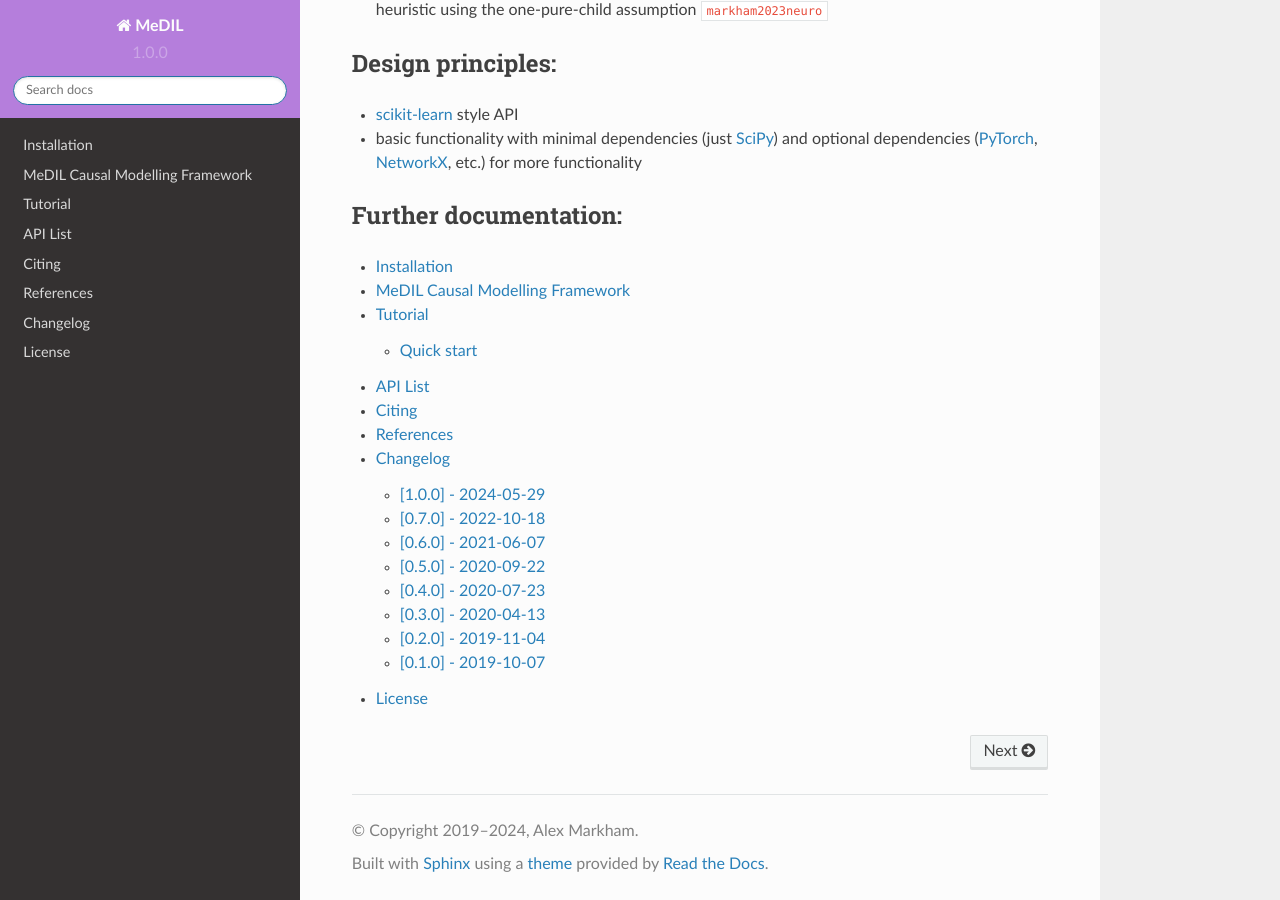
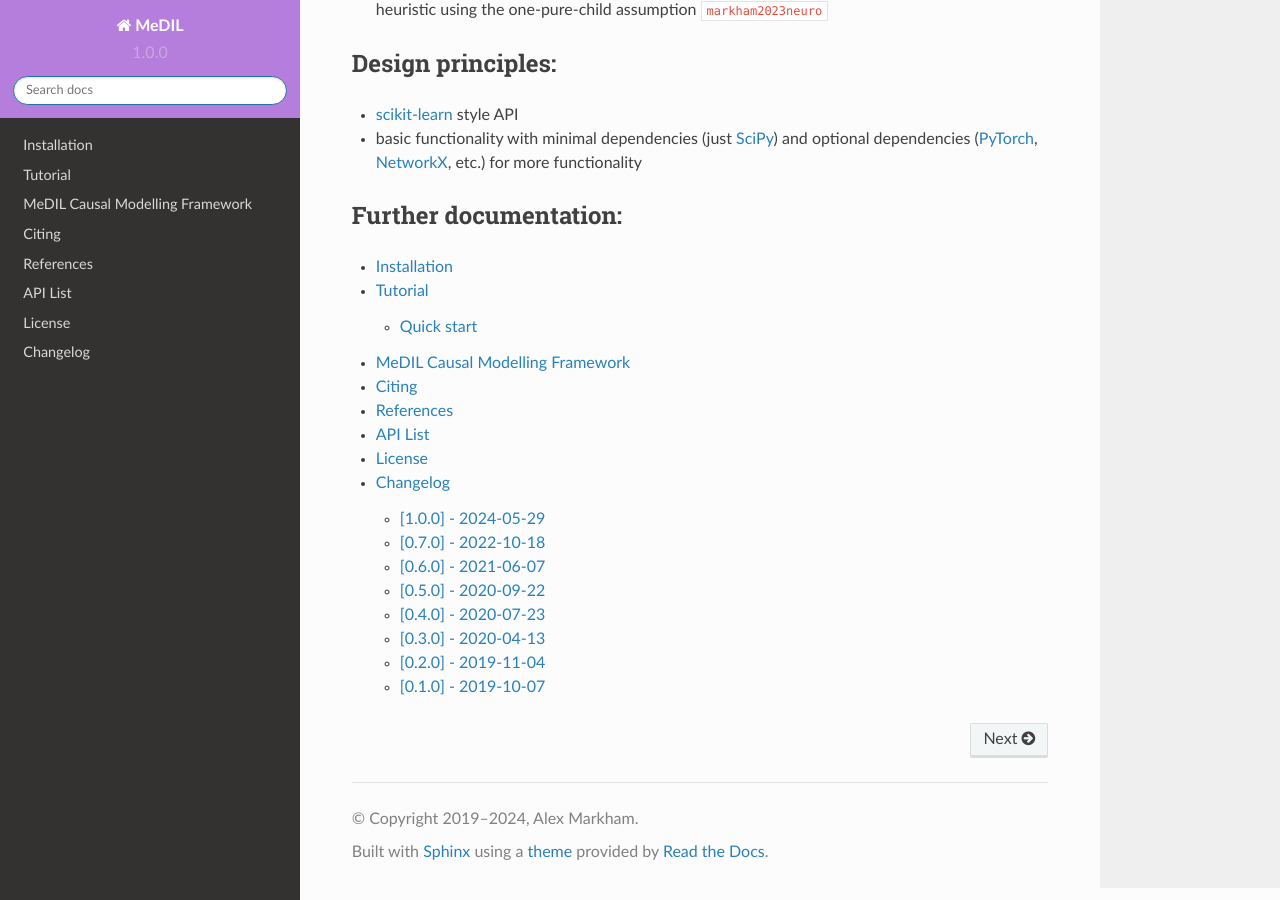
Before and after one commit to Alex-Markham/medil, a Sphinx documentation site: the page built from docs/index.rst, in a window 1280 px wide and 900 px high, scrolled down 563 px. Built offline with Sphinx 7.4.7 and the Read the Docs theme 2.0.0, drawn with Linux system fonts in a browser that asks for light colours; cross-references to code outside the pages are shown as plain code.

Commit message:
update docs

```diff
--- a/docs/index.rst
+++ b/docs/index.rst
@@ -35,10 +35,10 @@ Further documentation:
    :maxdepth: 2
 
    installation
+   tutorial
    theory
-   tutorial
-   apilist
    citing
    references
+   apilist
+   license
    changelog
-   license
```
